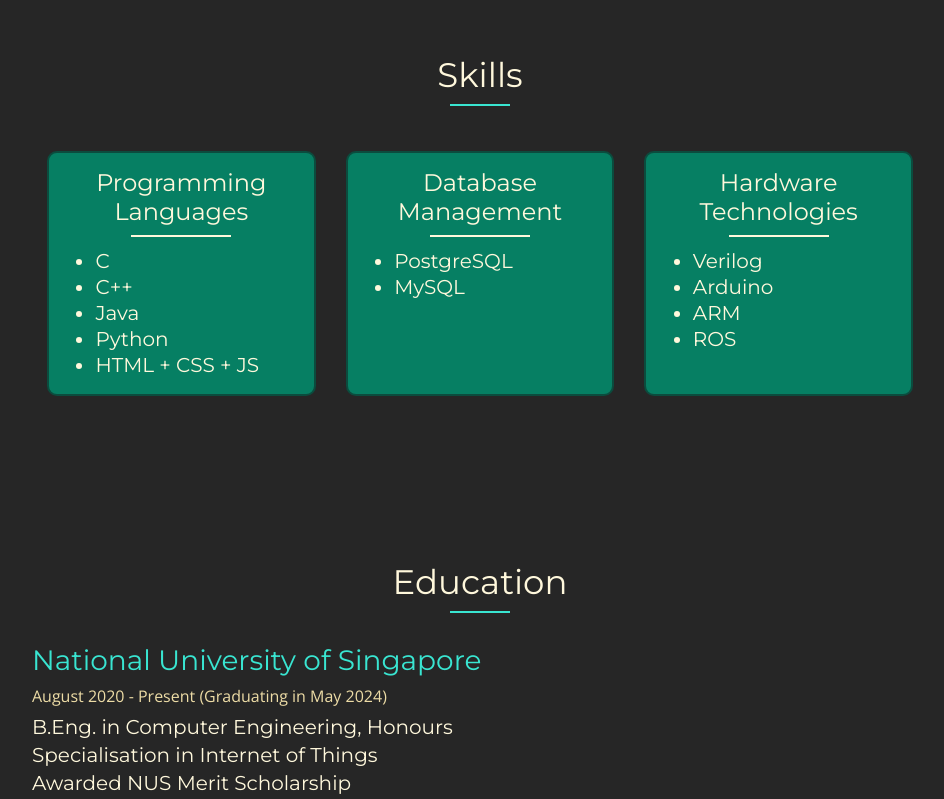
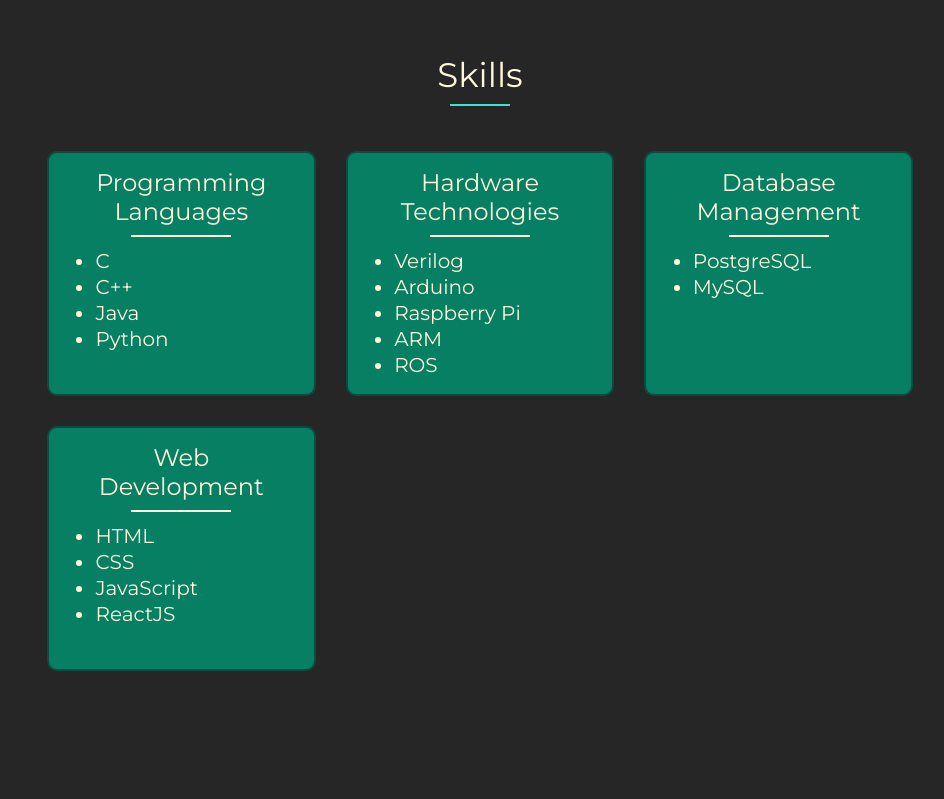
Before and after one commit to justinfidelis/justinfidelis.github.io, a React (Create React App) app in the folder portfolio/: page / in a window 1280 px wide. Shown: the part 1400-2199 px from the top of the page, without its empty margins (160-1104 px from the left). Built offline with nearby package versions, Linux system fonts and the light colour scheme.

Commit message:
Moved Web Development into a new card

```diff
--- a/portfolio/src/app.css
+++ b/portfolio/src/app.css
@@ -273,6 +273,7 @@ img.about-image {
     width: 100%;
     display: grid;
     grid-template-columns: repeat(auto-fit, minmax(250px, 1fr));
+    grid-auto-rows: 1fr;
 }
 
 .skills-card {
--- a/portfolio/src/components/Skills.jsx
+++ b/portfolio/src/components/Skills.jsx
@@ -14,7 +14,17 @@ const Skills = () => {
                         <li className="skills-list-item">C++</li>
                         <li className="skills-list-item">Java</li>
                         <li className="skills-list-item">Python</li>
-                        <li className="skills-list-item">HTML + CSS + JS</li>
+                    </ul>
+                </div>
+                <div className="skills-card">
+                    <h3 className="card-title">Hardware Technologies</h3>
+                    <hr className="card-break" />
+                    <ul className="skills-list">
+                        <li className="skills-list-item">Verilog</li>
+                        <li className="skills-list-item">Arduino</li>
+                        <li className="skills-list-item">Raspberry Pi</li>
+                        <li className="skills-list-item">ARM</li>
+                        <li className="skills-list-item">ROS</li>
                     </ul>
                 </div>
                 <div className="skills-card">
@@ -26,13 +36,13 @@ const Skills = () => {
                     </ul>
                 </div>
                 <div className="skills-card">
-                    <h3 className="card-title">Hardware Technologies</h3>
+                    <h3 className="card-title">Web Development</h3>
                     <hr className="card-break" />
                     <ul className="skills-list">
-                        <li className="skills-list-item">Verilog</li>
-                        <li className="skills-list-item">Arduino</li>
-                        <li className="skills-list-item">ARM</li>
-                        <li className="skills-list-item">ROS</li>
+                        <li className="skills-list-item">HTML</li>
+                        <li className="skills-list-item">CSS</li>
+                        <li className="skills-list-item">JavaScript</li>
+                        <li className="skills-list-item">ReactJS</li>
                     </ul>
                 </div>
             </div>
```
